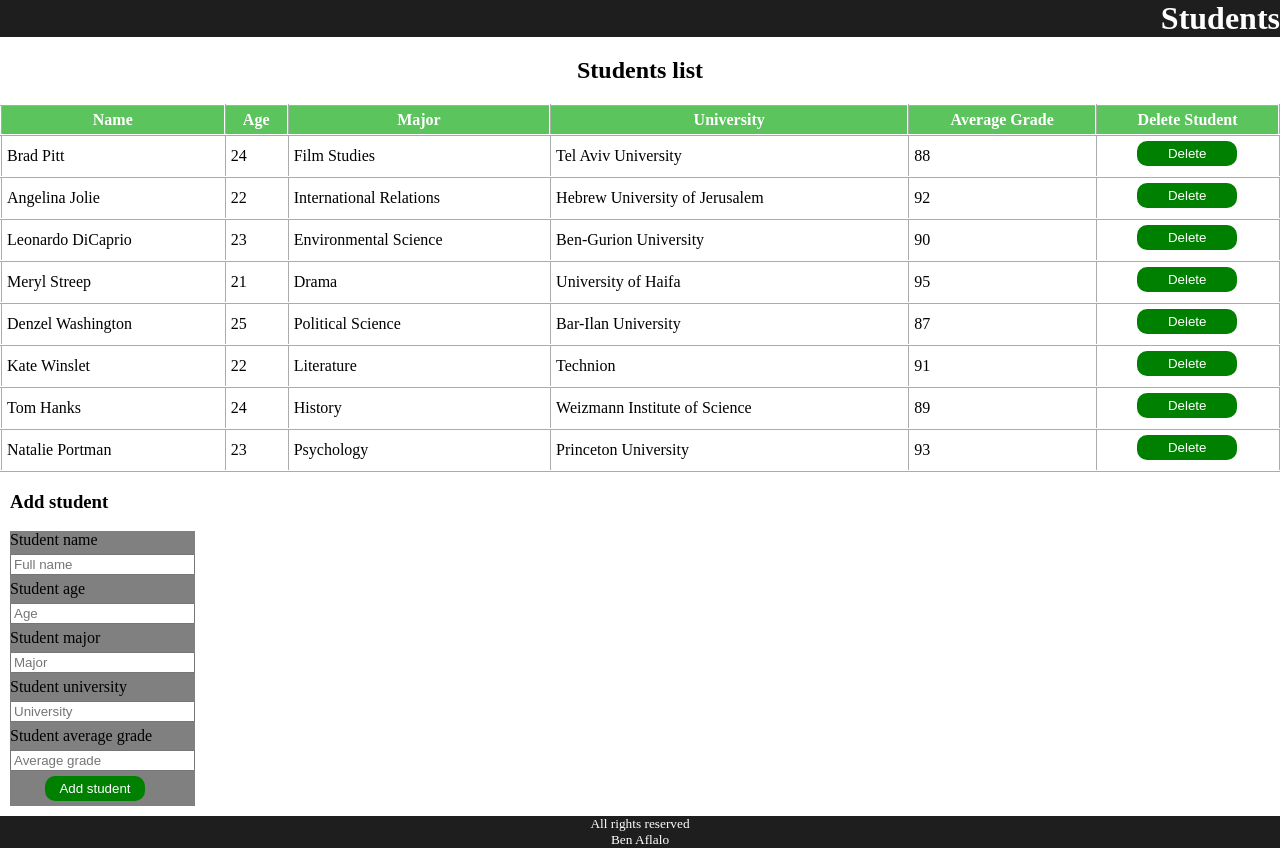
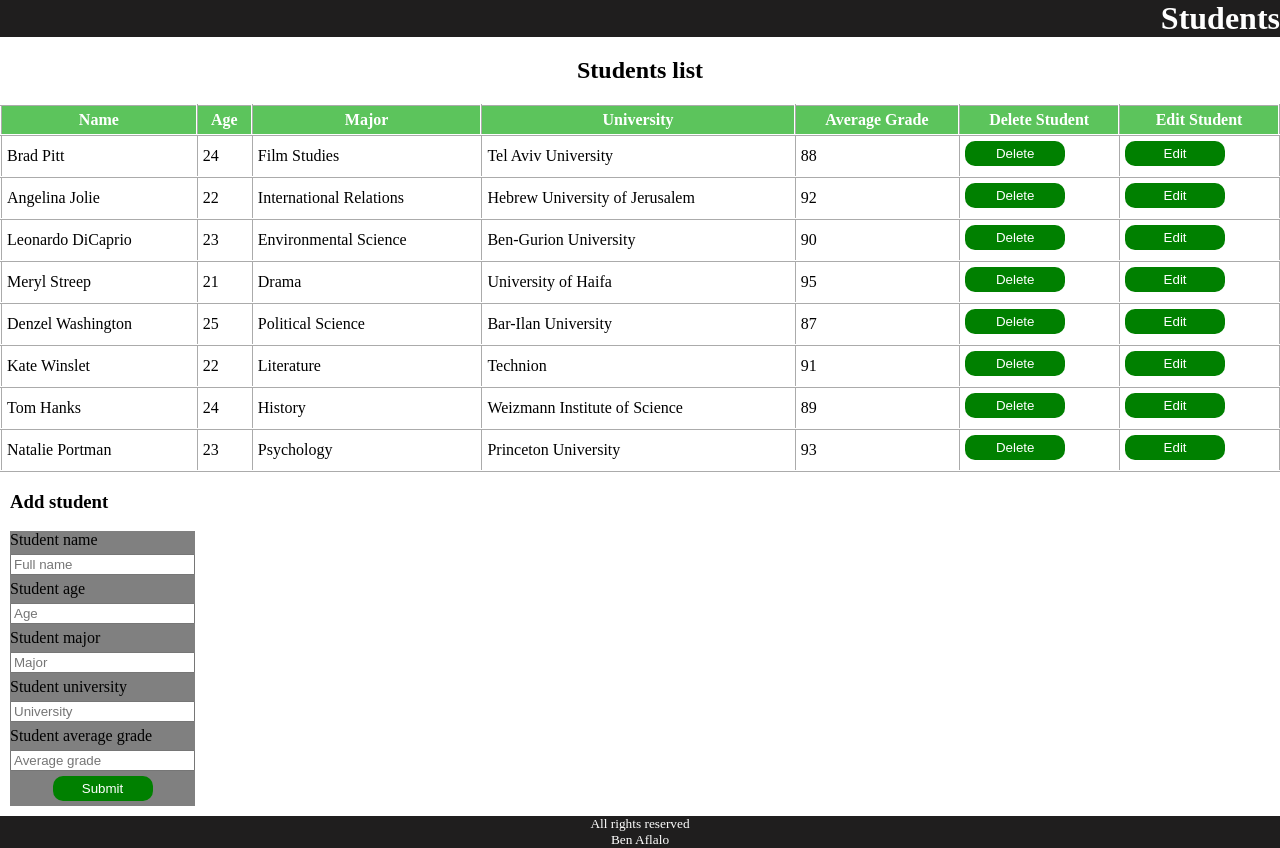
Before and after one commit to BenAflalo/HW-BenAflalo-L15, a React (Vite) app: page / in a window 1280 px wide. Built offline with nearby package versions, Linux system fonts and the light colour scheme.

Commit message:
L16 push 2

```diff
--- a/src/App.jsx
+++ b/src/App.jsx
@@ -8,13 +8,30 @@ import AddStudent from "./components/AddStudent";
 function App() {
   const [students, setStudents] = useState(DbStudents);
 
-  const deletStudent = () => {};
-
+  const deleteStudent = (studentId) => {
+    const updatedStudents = students.filter(
+      (student) => student.id !== studentId
+    );
+    setStudents(updatedStudents);
+  };
+  const EditStudent = (studentId) => {
+    const studentToEdit = students.filter(
+      (student) => student.id === studentId
+    );
+  };
   return (
     <main>
       <Header />
-      <Dashboard students={students} />
-      <AddStudent students={students} setStudents={setStudents} />
+      <Dashboard
+        students={students}
+        deleteStudent={deleteStudent}
+        EditStudent={EditStudent}
+      />
+      <AddStudent
+        students={students}
+        setStudents={setStudents}
+        EditStudent={EditStudent}
+      />
       <Footer />
     </main>
   );
--- a/src/components/AddStudent.jsx
+++ b/src/components/AddStudent.jsx
@@ -1,6 +1,7 @@
 import React, { useState } from "react";
+import Button from "./button";
 
-const AddStudent = ({ students, setStudents }) => {
+const AddStudent = ({ students, setStudents, EditStudent }) => {
   const [studentData, setStudentData] = useState({
     id: "",
     name: "",
@@ -66,7 +67,9 @@ const AddStudent = ({ students, setStudents }) => {
           onChange={handleChange}
           value={studentData.averageGrade}
         />
-        <button>Add student</button>
+        <div className="btn-div">
+          <Button className="btn-submit">Submit</Button>
+        </div>
       </form>
     </div>
   );
--- a/src/components/Dashboard.jsx
+++ b/src/components/Dashboard.jsx
@@ -1,5 +1,5 @@
 import Students from "./Students";
-const Dashboard = ({ students }) => {
+const Dashboard = ({ students, deleteStudent, EditStudent }) => {
   return (
     <>
       <div className="container">
@@ -13,11 +13,18 @@ const Dashboard = ({ students }) => {
               <th>University</th>
               <th>Average Grade</th>
               <th>Delete Student</th>
+              <th>Edit Student</th>
             </tr>
           </thead>
           <tbody>
             {students.map((student) => (
-              <Students student={student} key={student.id} id={student.id} />
+              <Students
+                student={student}
+                key={student.id}
+                id={student.id}
+                deleteStudent={deleteStudent}
+                EditStudent={EditStudent}
+              />
             ))}
           </tbody>
         </table>
--- a/src/components/Students.jsx
+++ b/src/components/Students.jsx
@@ -1,6 +1,6 @@
 import Button from "./button";
 
-const Students = ({ student, id }) => {
+const Students = ({ student, id, deleteStudent, EditStudent }) => {
   return (
     <tr>
       <td>{student.name}</td>
@@ -9,8 +9,13 @@ const Students = ({ student, id }) => {
       <td>{student.university}</td>
       <td>{student.averageGrade}</td>
       <td className="action">
-        <Button onClick={() => removePost(id)} className="btn-delete">
+        <Button onClick={() => deleteStudent(id)} className="btn-delete">
           Delete
+        </Button>
+      </td>
+      <td className="action">
+        <Button onClick={() => EditStudent(id)} className="btn-edit">
+          Edit
         </Button>
       </td>
     </tr>
--- a/src/styles/AddStudent.css
+++ b/src/styles/AddStudent.css
@@ -15,14 +15,7 @@ input {
 label {
   font-size: medium;
 }
-button {
-  position: relative;
-  left: 35px;
-  border: 0;
-  border-radius: 10px;
-  color: white;
-  background-color: green;
-  padding: 5px;
-  margin-bottom: 5px;
-  width: 100px;
+.btn-div {
+  display: flex;
+  justify-content: center;
 }
--- a/src/styles/global.css
+++ b/src/styles/global.css
@@ -4,3 +4,14 @@
 body {
   margin: 0;
 }
+button {
+  position: relative;
+  /* left: 35px; */
+  border: 0;
+  border-radius: 10px;
+  color: white;
+  background-color: green;
+  padding: 5px;
+  margin-bottom: 5px;
+  width: 100px;
+}
```
